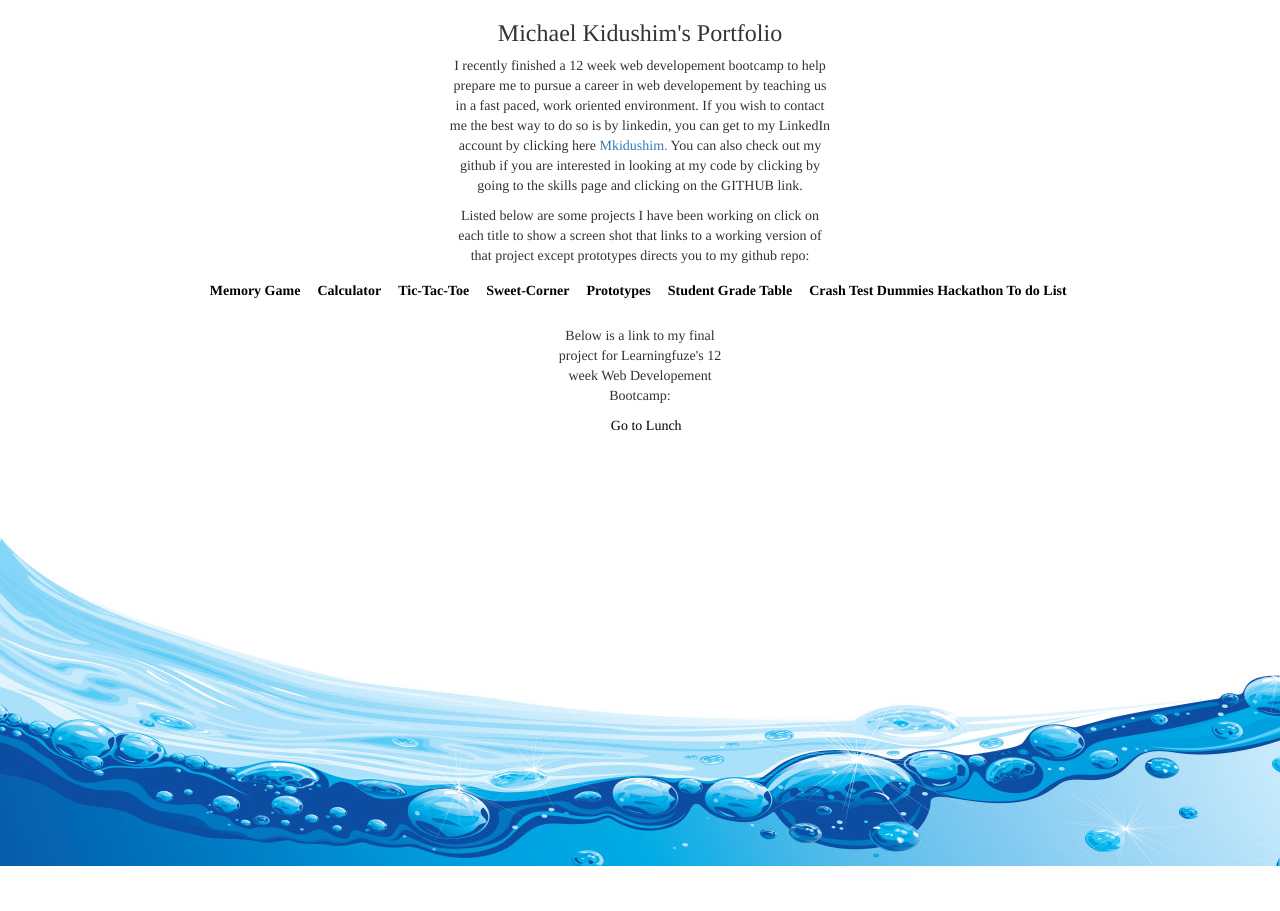
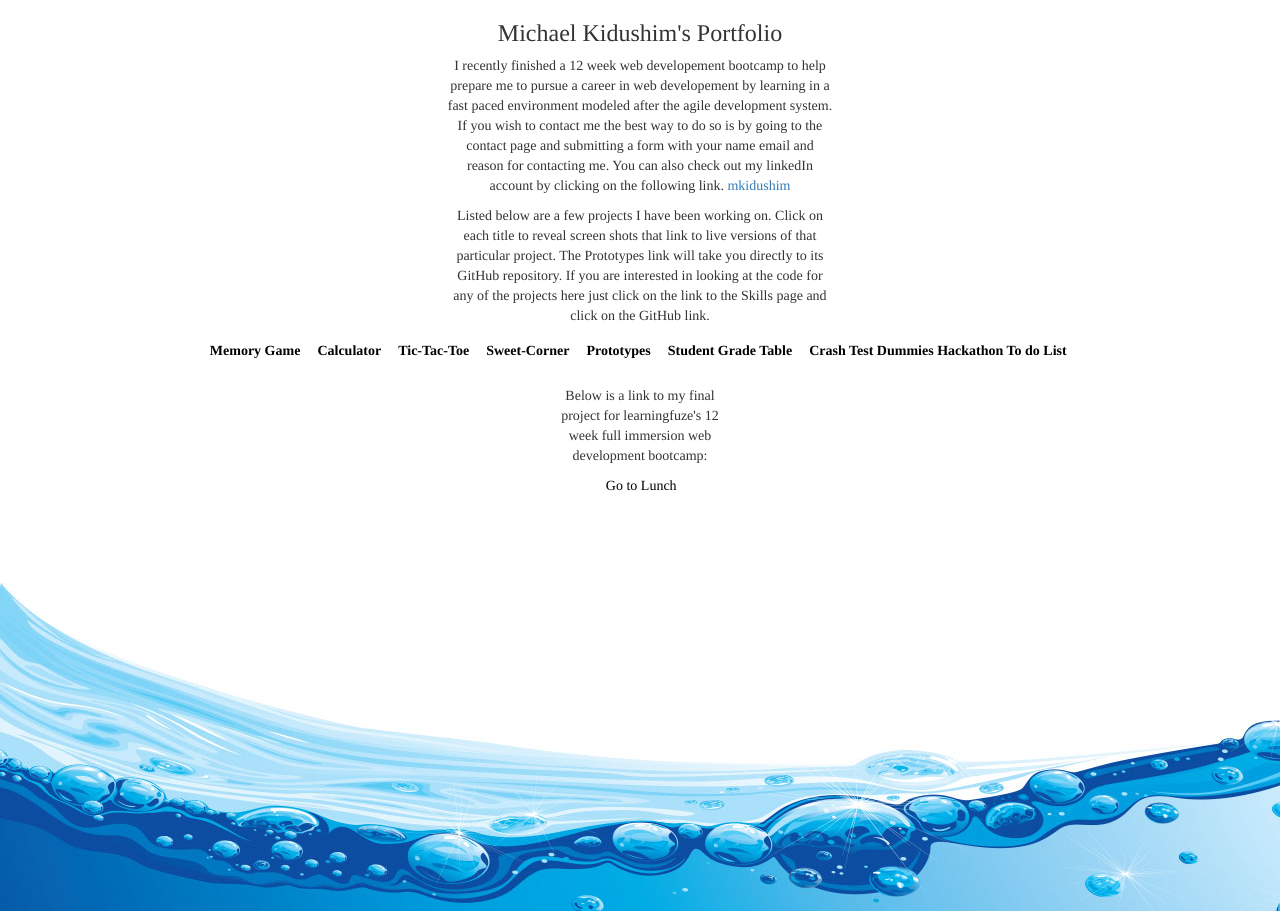
Before and after one commit to mkidushim/portfolio, a PHP site: page / in a window 1280 px wide. Shown: the part 150-1061 px from the top of the page. Before the commit the page ends 1016 px from the top, so only its background shows below. Run offline with PHP 8.4, Linux system fonts and the light colour scheme; some libraries are stand-ins or nearby versions.

Commit message:
fixing some verbage and other issues #15

```diff
--- a/about.html
+++ b/about.html
@@ -2,7 +2,7 @@
     <h3 class="text-center">About Me...</h3>
     <div class="about-me">
         <div class="col-xs-10 col-md-12">
-            <p class="col-xs-10 col-xs-offset-2 col-md-8 col-md-offset-2 text-center">My name is Michael Kidushim, I am 25 years old and I love animals especially my two dogs Buster and Billy. I recently graduated from LearningFuze Web Developement Bootcamp in Irvine, CA.  I am currently searching for a job in web developement after being in sales since I was 22.  I have always been intrigued by the latest technology or gadget and love to figure out how things work, so while I was still working in sales I had begun to teach myself how to code online at team tree house and code academy during the weekends and in my spare time, which eventually lead me to attend learningfuze's Full Immersion Web Developement Bootcamp .</p>
+            <p class="col-xs-10 col-xs-offset-2 col-md-8 col-md-offset-2 text-center">My name is Michael Kidushim, I am 25 years old and I love animals especially my two dogs Buster and Billy.  I am currently searching for a job in web developement.  Since I can remember figuring out how things work and new technology has motivated and intrigued me.  So naturally I tried to get my degree in computer science but after the first couple years outside circumstances forced me to start working full time in Sales.  I had saved enough money up while working in sales to be able to go back to school but as I started taking programming courses at the local community college it became apparent that what I wanted to learn was not going to be taught or atleast not in the manner I was expecting.  That is when I decided to take out all of my savings, move back in to my parents and attend a full immersion web development bootcamp in order to help learn a new skill set as well as jump start my career in web development.</p>
             <div class="pic_cont col-md-12">
                 <img class="col-xs-8 col-xs-offset-3 col-md-4 col-md-offset-4" src="images/mike.jpg" alt="mike">
                 <p class="pic_info col-xs-10 col-xs-offset-2 col-md-5 col-md-offset-4 text-center"><small>(Buster is on the right and Billy is on the left)</small></p>
--- a/home.html
+++ b/home.html
@@ -1,7 +1,7 @@
 <div class="main_info_home">
     <h3 class="text-center">Michael Kidushim's Portfolio</h3>
-            <p class="info4 col-xs-12 col-md-4 col-md-offset-4 col-lg-4 col-lg-offset-4 text-center">I recently finished a 12 week web developement bootcamp to help prepare me to pursue a career in web developement by teaching us in a fast paced, work oriented environment. If you wish to contact me the best way to do so is by linkedin, you can get to my LinkedIn account by clicking here <a id="link2" target="_blank" class="link" href="https://www.linkedin.com/in/mkidushim">Mkidushim.</a> You can also check out my github if you are interested in looking at my code by clicking by going to the skills page and clicking on the GITHUB link.</p>
-            <p class="text-center col-md-4 col-md-offset-4 col-lg-4 col-lg-offset-4"> Listed below are some projects I have been working on click on each title to show a screen shot that links to a working version of that project except prototypes directs you to my github repo:</p>
+            <p class="info4 col-xs-12 col-md-4 col-md-offset-4 col-lg-4 col-lg-offset-4 text-center">I recently finished a 12 week web developement bootcamp to help prepare me to pursue a career in web developement by learning in a fast paced environment modeled after the agile development system. If you wish to contact me the best way to do so is by going to the contact page and submitting a form with your name email and reason for contacting me. You can also check out my linkedIn account by clicking on the following link. <a id="link2" class="link" href="https://www.linkedin.com/in/mkidushim">mkidushim</a></p>
+            <p class="text-center col-md-4 col-md-offset-4 col-lg-4 col-lg-offset-4"> Listed below are a few projects I have been working on.  Click on each title to reveal screen shots that link to live versions of that particular project.  The Prototypes link will take you directly to its GitHub repository. If you are interested in looking at the code for any of the projects here just click on the link to the Skills page and click on the GitHub link.</p>
             <ol class="roman col-xs-12 col-md-12 col-lg-12 text-center">
                 <li><p class="memory_match_b">Memory Game </p></li>
                 <li>
--- a/index.html
+++ b/index.html
@@ -58,8 +58,8 @@
         </header>
         <div id="content" class="main_content col-xs-12 col-sm-12 col-md-12 col-lg-12">
             <h3 class="text-center">Michael Kidushim's Portfolio</h3>
-            <p class="info4 col-xs-12 col-md-4 col-md-offset-4 col-lg-4 col-lg-offset-4 text-center">I recently finished a 12 week web developement bootcamp to help prepare me to pursue a career in web developement by teaching us in a fast paced, work oriented environment. If you wish to contact me the best way to do so is by linkedin, you can get to my LinkedIn account by clicking here <a rel="external" target="_blank" class="link" href="https://www.linkedin.com/in/mkidushim">Mkidushim.</a> You can also check out my github if you are interested in looking at my code by clicking by going to the skills page and clicking on the GITHUB link.</p>
-            <p class="text-center col-md-4 col-md-offset-4 col-lg-4 col-lg-offset-4"> Listed below are some projects I have been working on click on each title to show a screen shot that links to a working version of that project except prototypes directs you to my github repo:</p>
+            <p class="info4 col-xs-12 col-md-4 col-md-offset-4 col-lg-4 col-lg-offset-4 text-center">I recently finished a 12 week web developement bootcamp to help prepare me to pursue a career in web developement by learning in a fast paced environment modeled after the agile development system. If you wish to contact me the best way to do so is by going to the contact page and submitting a form with your name email and reason for contacting me. You can also check out my linkedIn account by clicking on the following link. <a class="link" href="https://www.linkedin.com/in/mkidushim">mkidushim</a></p>
+            <p class="text-center col-md-4 col-md-offset-4 col-lg-4 col-lg-offset-4"> Listed below are a few projects I have been working on.  Click on each title to reveal screen shots that link to live versions of that particular project.  The Prototypes link will take you directly to its GitHub repository. If you are interested in looking at the code for any of the projects here just click on the link to the Skills page and click on the GitHub link.</p>
             <ol class="roman col-xs-12 col-md-12 col-lg-12 text-center">
                 <li><p class="memory_match_b">Memory Game </p></li>
                 <li>
@@ -90,7 +90,7 @@
                     <a target="_blank" href="http://52.26.217.22/c4_TDL/"><img class="screen_shot C4TDL" src="images/TDL.png"></a>
                 </li>
             </ol>
-            <p class="col-xs-10 col-xs-offset-1 col-md-8 col-md-offset-2 col-lg-2 col-lg-offset-5 text-center">Below is a link to my final project for Learningfuze's 12 week Web Developement Bootcamp:</p>
+            <p class="col-xs-10 col-xs-offset-1 col-md-8 col-md-offset-2 col-lg-2 col-lg-offset-5 text-center">Below is a link to my final project for learningfuze's 12 week full immersion web development bootcamp:</p>
             <p class="col-xs-6 col-xs-offset-1 col-md-2 col-md-offset-5 col-lg-2 col-lg-offset-5">
                 <a class="final" target="_blank" href="http://52.26.217.22/c4_final_project/">Go to Lunch</a>
             </p>
--- a/skills.html
+++ b/skills.html
@@ -13,7 +13,7 @@
     <ul class="col-md-4 col-lg-4 list-group text-center">Other
         <li class="list-group-item">Bootstrap</li>
         <li class="list-group-item">JQuery/AJAX</li>
-        <li class="list-group-item"><a id="link" target="_blank" href="https://github.com/mkidushim">GITHUB
+        <li class="list-group-item"><a id="link" target="_blank" href="https://github.com/mkidushim">GitHub
         </a></li>
     </ul>
     <!--<p class="col-xs-8 col-xs-offset-2 col-md-6 col-md-offset-3 text-center resume">Click on resume to reveal my <span>resume</span></p>-->
--- a/style.css
+++ b/style.css
@@ -11,7 +11,7 @@ body {
     position: relative;
 }
 .main_content {
-    padding-bottom: 20px;
+    padding-bottom: 5px;
 }
 #header {
     background-image: url("images/header.jpg");
@@ -21,7 +21,9 @@ body {
     background-position: center;
 
 }
-
+.pic_info {
+    right: 45px;
+}
 #content {}
 
 #footer {
@@ -33,6 +35,7 @@ body {
 }
 a.ui-link {
     color: black;
+    cursor: pointer;
 }
 
 .nav li {
@@ -160,7 +163,7 @@ a.final {
     border-radius: 10px;
     margin-top: 10px;
     position: relative;
-    left: 50px;
+    left: 45px;
     color: black;
     text-decoration: none;
     padding: 10px;
```
Also changed, not shown: 1 other file.
